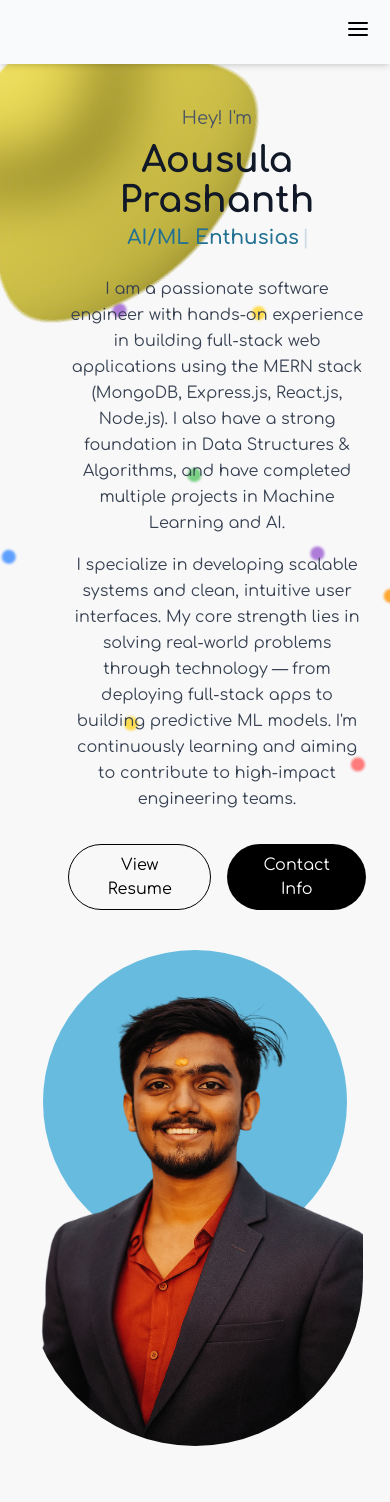
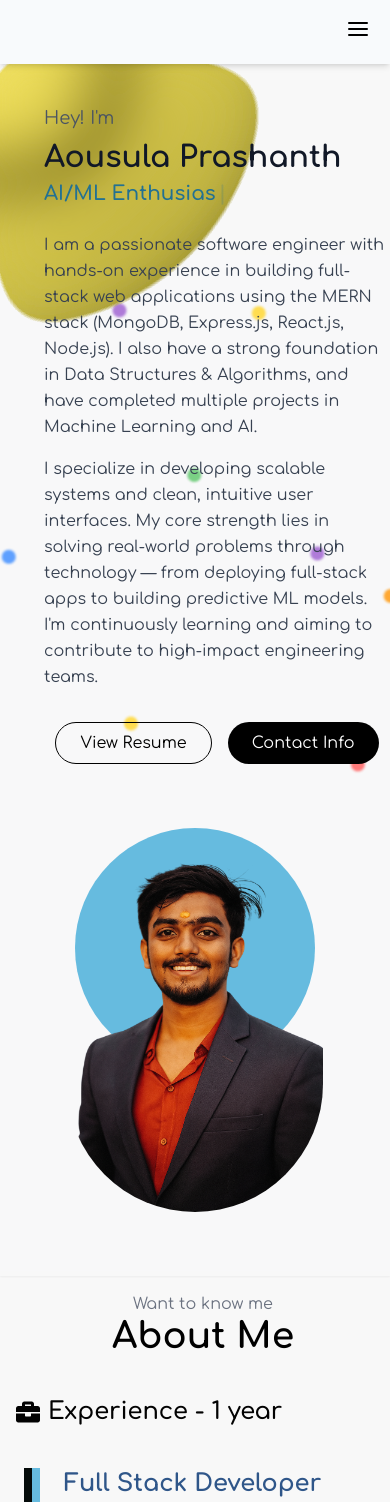
Before and after one commit to Aousulaprashant/Porfolio, a React (Create React App) app: page / in a window 390 px wide. Shown: the top 1502 px of the page. Built offline with nearby package versions, Linux system fonts and the light colour scheme.

Commit message:
Corrected the Responsive Design commit

```diff
--- a/src/components/About/index.js
+++ b/src/components/About/index.js
@@ -75,7 +75,10 @@ const index = () => {
   };
 
   return (
-    <section id="about" className="ml-16  max-w-5xl  px-0 py-4 cursor-auto ">
+    <section
+      id="about"
+      className="ml-4 md:ml-16  max-w-5xl  px-0 py-4 cursor-auto "
+    >
       {/* Header Section */}
       {/* Header Section - Centered */}
       <div
@@ -91,13 +94,9 @@ const index = () => {
         <span>Experience - {experienceData.heading.experienceDuration}</span>
       </div>
 
-      {/* Experience Cards */}
       <div className="relative pl-6 ">
-        {/* Double vertical lines */}
         <div className="absolute top-0 left-2 h-full w-2 bg-[#050b0a] z-0"></div>{" "}
-        {/* Teal */}
         <div className="absolute top-0 left-4 h-full w-2 bg-[#3faad8c9] z-0 "></div>{" "}
-        {/* Blue */}
         <div className="relative z-10 ml-6 " data-aos="fade-up">
           {experienceData.jobs.map((job, index) => (
             <div key={index} className="mb-10 ">
--- a/src/components/Header/index.js
+++ b/src/components/Header/index.js
@@ -14,7 +14,7 @@ const Header = () => {
   ];
 
   return (
-    <header className="fixed top-0 w-full bg-slate-50 shadow-md z-50 cursor-auto">
+    <header className="w-screen fixed top-0 md:w-full bg-slate-50 shadow-md z-50 cursor-auto">
       <div className="max-w-7xl mx-auto px-5 h-16 flex justify-between items-center">
         {/* Logo */}
         <div className="flex items-center h-12">
--- a/src/components/Summary/index.js
+++ b/src/components/Summary/index.js
@@ -4,10 +4,10 @@ import Img from "../../IMG/myAiPic.png";
 const index = () => {
   return (
     <div id="summary" className="">
-      <div className="mt-16 pt-[40px] flex flex-col md:flex-row items-center justify-center px-6 py-16 shadow-sm">
-        <div className="ml-11 md:w-1/2 text-center md:text-left">
+      <div className="mt-16 pt-[40px] flex flex-col md:flex-row items-center justify-center px:3 md:px-6 py-16 shadow-sm">
+        <div className="ml-11 md:w-1/2 text-left">
           <p className="text-lg text-gray-600">Hey! I'm</p>
-          <h1 className="text-4xl md:text-5xl font-bold text-gray-900 mt-2">
+          <h1 className="text-3xl md:text-5xl font-bold text-gray-900 mt-2">
             Aousula Prashanth
           </h1>
           <h2 className="text-xl  mt-1 font-semibold text-[#237192]">
@@ -28,7 +28,7 @@ const index = () => {
             />
           </h2>
 
-          <p className="mt-6 text-gray-700 leading-relaxed">
+          <p className="mt-6 text-gray-700 leading-relaxed ">
             I am a passionate software engineer with hands-on experience in
             building full-stack web applications using the MERN stack (MongoDB,
             Express.js, React.js, Node.js). I also have a strong foundation in
@@ -62,14 +62,14 @@ const index = () => {
 
         {/* Right: Profile Image */}
         {/* Right: Profile Image */}
-        <div className="md:w-1/2 mt-10 md:mt-0 flex justify-center relative z-[50]">
-          <div className="absolute w-[19rem] h-[19rem] bg-[#3faad8c9] rounded-full top-0 md:top-4 z-10"></div>
+        <div className="md:w-1/2 mt-16 md:mt-0 flex justify-center relative z-[50]">
+          <div className="absolute w-[15rem] h-[15rem] md:w-[19rem] md:h-[19rem] bg-[#3faad8c9] rounded-full top-0 md:top-4 z-10"></div>
 
           <div className="relative z-[60]">
             <img
               src={Img}
               alt="Profile"
-              className="w-[21rem] h-[31rem] rounded-full animate-fade-in-up"
+              className="w-[16rem] h-[24rem] md:w-[21rem] md:h-[31rem] rounded-full animate-fade-in-up"
             />
           </div>
         </div>
```
